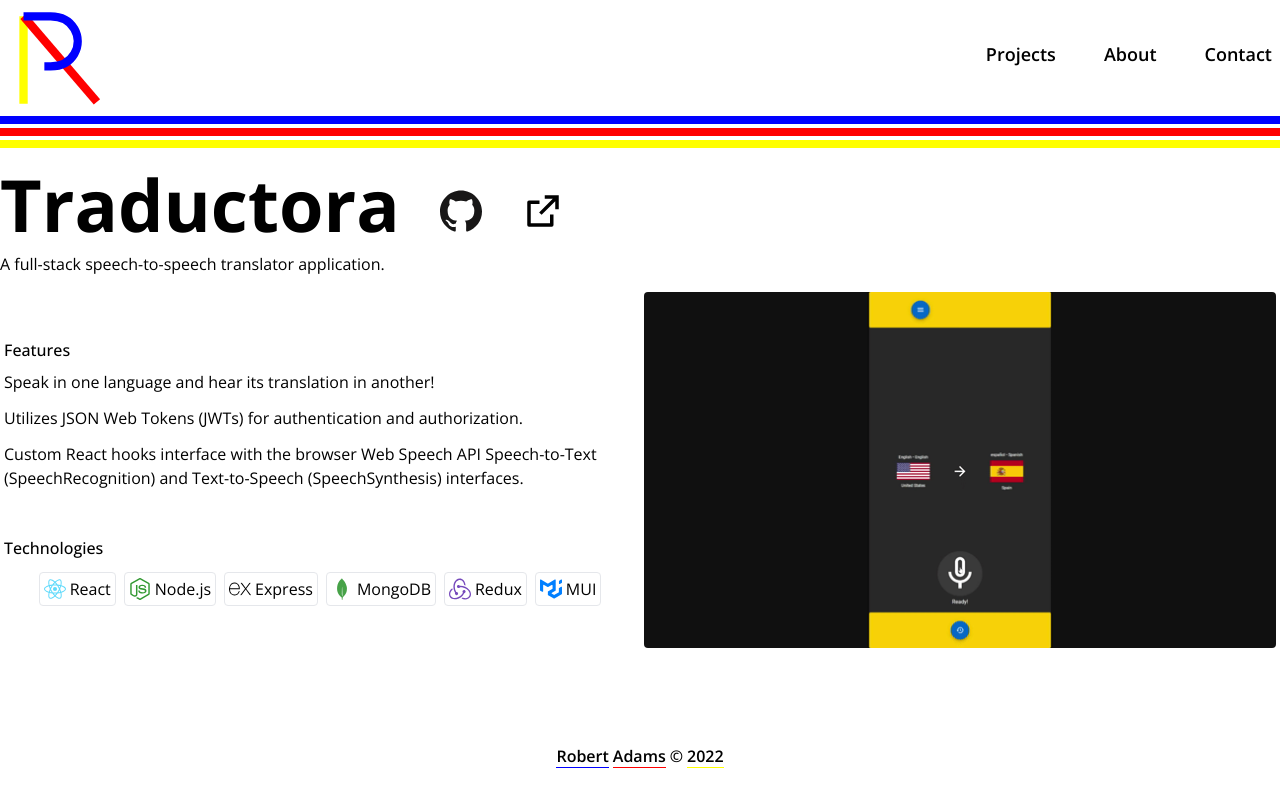
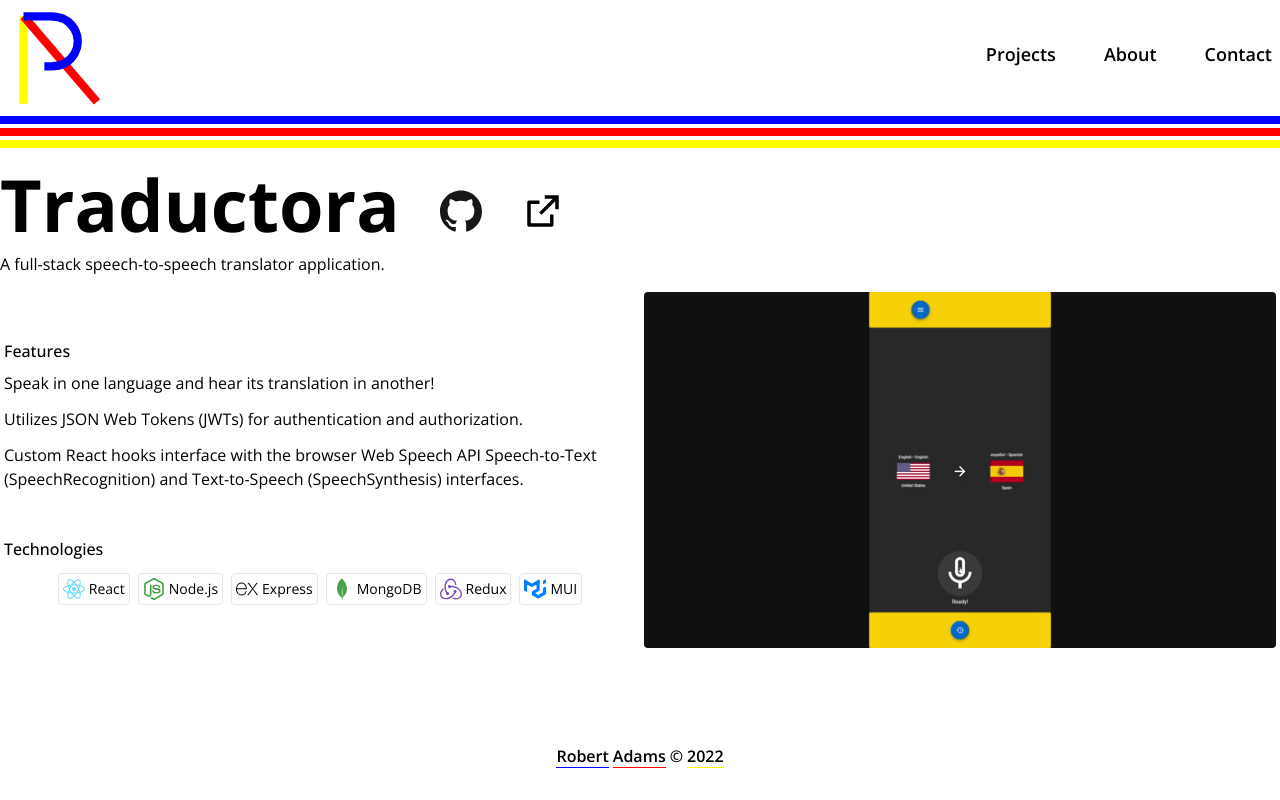
Before and after one commit to r0b4dams/portfolio, a Next.js app: page /projects/traductora in a window 1280 px wide. Built offline with nearby package versions, Linux system fonts and the light colour scheme.

Commit message:
reduced font size

```diff
--- a/components/SkillBadge.tsx
+++ b/components/SkillBadge.tsx
@@ -20,7 +20,7 @@ const SkillBadge: React.FC<{
           <path key={idx} d={path} fill={fills[idx]}></path>
         ))}
       </svg>
-      <span className='pl-1 font-light'>{name}</span>
+      <span className='pl-1 font-light text-sm'>{name}</span>
     </div>
   );
 };
```
